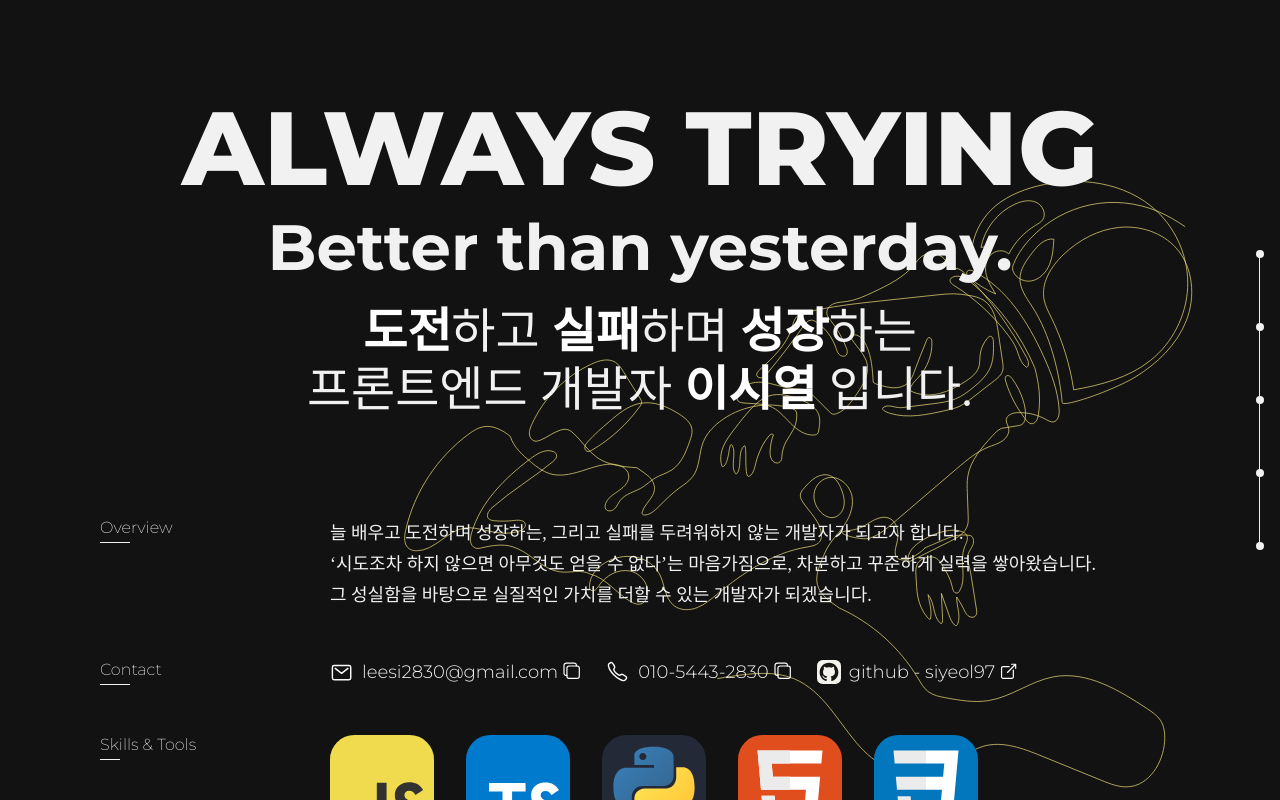
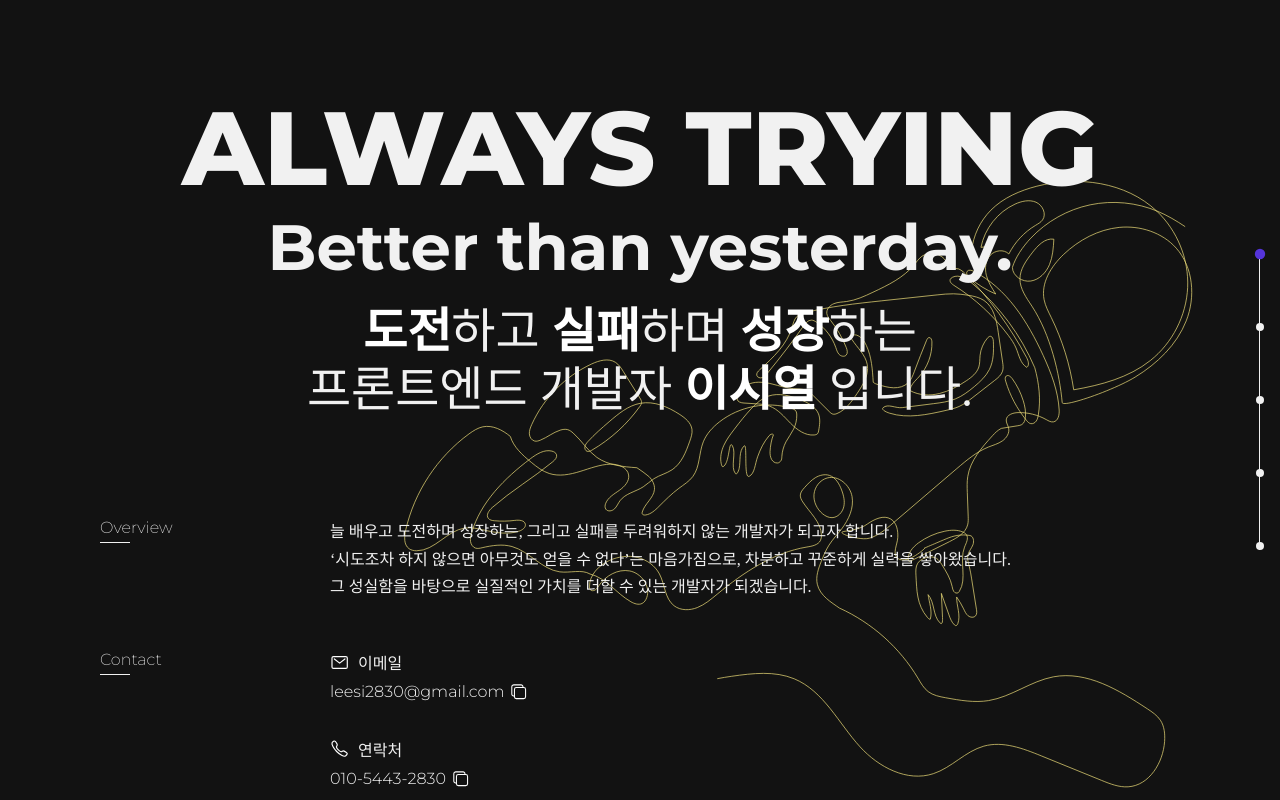
Before and after one commit to siyeol97/portfolio, a React (Vite) app: page / in a window 1280 px wide. Built offline with nearby package versions, Linux system fonts and the light colour scheme; a web font is replaced by a local one.

Commit message:
✨ Feat: scrollspy 구현, 내비게이션 스크롤 기능 구현

```diff
--- a/src/components/Contents/About.module.scss
+++ b/src/components/Contents/About.module.scss
@@ -92,7 +92,7 @@
   z-index: 1;
 
   & .overview_text {
-    font-size: 1.125rem;
+    font-size: 16px;
     font-weight: 300;
     line-height: 1.7;
   }
@@ -136,30 +136,60 @@
 
   & .contact_container {
     @include flex($justify: start, $align: start);
+    flex-direction: column;
     flex-wrap: wrap;
-    gap: 3rem;
+    gap: 36px;
 
     & img {
       width: 24px;
     }
 
     & .contact_box {
-      @include flex();
+      @include flex($align: start);
+      flex-direction: column;
       position: relative;
       gap: 0.5rem;
 
+      & .contact_title {
+        @include flex($justify: center, $align: center);
+        gap: 8px;
+
+        & span {
+          font-weight: 300;
+        }
+
+        & .main_icon {
+          width: 20px;
+        }
+      }
+
+      & .contact_github {
+        &:hover {
+          & .sub_icon {
+            transform: scale(1.05);
+            transition: all 0.2s;
+          }
+        }
+      }
+
       & .sub_icon {
         position: absolute;
-        width: 20px;
+        width: 18px;
         top: 1px;
         right: -24px;
         cursor: pointer;
+        transition: all 0.2s;
+        &:hover {
+          transform: scale(1.05);
+          transition: all 0.2s;
+        }
       }
 
       & .contact_text {
         font-family: 'Montserrat';
-        font-size: 1.125rem;
+        font-size: 16px;
         font-weight: 300;
+        position: relative;
       }
 
       & .copy_success {
@@ -266,7 +296,7 @@
 
       & img {
         position: relative;
-        width: 104px;
+        width: 100px;
       }
 
       & .blur_img {
@@ -274,7 +304,7 @@
         position: absolute;
         top: -0px;
         left: 0px;
-        width: 104px;
+        width: 100px;
         filter: blur(2.5rem);
         opacity: 0;
         z-index: 0;
--- a/src/components/Contents/About.tsx
+++ b/src/components/Contents/About.tsx
@@ -43,6 +43,7 @@ export default function About() {
     <Detail
       color='#f1f1f1'
       backgroundColor='#121212'
+      id='overview'
     >
       <section className={styles.title}>
         <h1>ALWAYS TRYING</h1>
@@ -73,16 +74,20 @@ export default function About() {
         </div>
         <article className={styles.contact_container}>
           <div className={styles.contact_box}>
+            <div className={styles.contact_title}>
               <img
                 src={mailIcon}
                 alt='mail-icon'
+                className={styles.main_icon}
               />
+              <span>이메일</span>
+            </div>
+            <div>
               <span
                 className={styles.contact_text}
                 id='email'
               >
                 leesi2830@gmail.com
-            </span>
                 <img
                   src={copyIcon}
                   alt='copy-icon'
@@ -99,18 +104,23 @@ export default function About() {
                     className={styles.check_icon}
                   />
                 </div>
+              </span>
+            </div>
           </div>
           <div className={styles.contact_box}>
+            <div className={styles.contact_title}>
               <img
                 src={callIcon}
                 alt='call-icon'
+                className={styles.main_icon}
               />
+              <span>연락처</span>
+            </div>
             <span
               className={styles.contact_text}
               id='phone'
             >
               010-5443-2830
-            </span>
               <img
                 src={copyIcon}
                 alt='copy-icon'
@@ -127,22 +137,31 @@ export default function About() {
                   className={styles.check_icon}
                 />
               </div>
+            </span>
           </div>
           <a
             href='https://github.com/siyeol97'
             target='_blank'
           >
             <div className={styles.contact_box}>
+              <div className={styles.contact_title}>
                 <img
                   src={githubIcon}
                   alt='github-icon'
+                  className={styles.main_icon}
                 />
-              <span className={styles.contact_text}>github - siyeol97</span>
+                <span>깃허브</span>
+              </div>
+              <span
+                className={`${styles.contact_text} ${styles.contact_github}`}
+              >
+                github - siyeol97
                 <img
                   src={openIcon}
                   alt='open-icon'
                   className={styles.sub_icon}
                 />
+              </span>
             </div>
           </a>
         </article>
--- a/src/components/Contents/Contents.module.scss
+++ b/src/components/Contents/Contents.module.scss
@@ -2,10 +2,6 @@
 
 body {
   overflow-y: hidden;
-  -webkit-user-select: none;
-  -moz-user-select: none;
-  -ms-use-select: none;
-  user-select: none;
   & img {
     -webkit-user-drag: none;
     -khtml-user-drag: none;
--- a/src/components/Contents/Contents.tsx
+++ b/src/components/Contents/Contents.tsx
@@ -1,10 +1,52 @@
 import styles from './Contents.module.scss';
+import navigationStyles from '../Project/Navigation.module.scss';
 import About from './About';
 import { Analytics } from '@vercel/analytics/react';
 import Projects from '../Project/Projects';
 import Navigation from '../Project/Navigation';
+import { useEffect } from 'react';
 
 export default function Contents() {
+  useEffect(() => {
+    const options = {
+      root: null,
+      rootMargin: '0px',
+      threshold: 0.5,
+    };
+
+    const callback = (entries: IntersectionObserverEntry[]) => {
+      entries.forEach((entry) => {
+        if (entry.isIntersecting) {
+          const id = entry.target.getAttribute('id');
+          document.querySelectorAll('.nav-link').forEach((link) => {
+            link.classList.remove(navigationStyles.dot_active);
+            if (link.getAttribute('href') === `#${id}`) {
+              link.classList.add(navigationStyles.dot_active);
+            }
+          });
+          document.querySelectorAll('.nav-title').forEach((title) => {
+            title.classList.remove(navigationStyles.title_active);
+            if (title.getAttribute('href') === `#${id}`) {
+              title.classList.add(navigationStyles.title_active);
+            }
+          });
+        }
+      });
+    };
+
+    const observer = new IntersectionObserver(callback, options);
+
+    const sections = document.querySelectorAll('section[id]');
+
+    sections.forEach((section) => {
+      observer.observe(section);
+    });
+
+    return () => {
+      observer.disconnect();
+    };
+  }, []);
+
   return (
     <>
       <Analytics />
--- a/src/components/Project/ImageCarousel.module.scss
+++ b/src/components/Project/ImageCarousel.module.scss
@@ -6,8 +6,8 @@
 }
 
 .project_image {
-  width: 300px;
-  height: 150px;
+  width: 250px;
+  height: 200px;
   object-fit: cover;
   border-radius: 8px;
   cursor: pointer;
--- a/src/components/Project/ImageCarousel.tsx
+++ b/src/components/Project/ImageCarousel.tsx
@@ -29,8 +29,8 @@ export default function ImageCarousel({ images }: Props) {
     dots: true,
     infinite: true,
     speed: 400,
-    slidesToShow: 3,
-    slidesToScroll: 1,
+    slidesToShow: 2,
+    slidesToScroll: 2,
     nextArrow: <NextArrow />,
     prevArrow: <PrevArrow />,
     draggable: false,
--- a/src/components/Project/Navigation.module.scss
+++ b/src/components/Project/Navigation.module.scss
@@ -31,6 +31,7 @@
   cursor: pointer;
   font-family: 'Montserrat';
   font-weight: 300;
+  opacity: 0.7;
 }
 
 .line {
@@ -62,6 +63,20 @@
   pointer-events: auto;
 }
 
+.dot_active {
+  background-color: #5534da;
+  transform: scale(1.3);
+  transition: all 0.3s;
+}
+
+.title_active {
+  color: white;
+  transform: scale(1.1);
+  transition: all 0.3s;
+  font-weight: 400;
+  opacity: 1;
+}
+
 .dot:hover + .list_container,
 .wrapper:hover .list_container {
   visibility: visible;
--- a/src/components/Project/Navigation.tsx
+++ b/src/components/Project/Navigation.tsx
@@ -2,37 +2,60 @@ import styles from './Navigation.module.scss';
 import projects from '../../data/projects';
 
 export default function Navigation() {
-  const titles = [];
-  const ids = [];
+  const titles: string[] = [];
+  const ids: string[] = [];
   for (const item in projects) {
     ids.push(item);
     titles.push(projects[item].title);
   }
+
+  const handleClick = (e: React.MouseEvent<HTMLAnchorElement>) => {
+    e.preventDefault();
+    const href = e.currentTarget.getAttribute('href');
+    if (href) {
+      const targetElement = document.querySelector(href);
+      targetElement?.scrollIntoView({ behavior: 'smooth' });
+    }
+  };
+
   return (
     <nav className={styles.wrapper}>
       <ul className={styles.list_container}>
-        <li className={styles.title}>Overview</li>
-        {titles.map((title) => {
+        <a
+          href='#overview'
+          onClick={handleClick}
+          className={`${styles.title} nav-title`}
+        >
+          Overview
+        </a>
+        {titles.map((title, index) => {
           return (
-            <li
+            <a
+              href={`#${ids[index]}`}
+              onClick={handleClick}
+              className={`${styles.title} nav-title`}
               key={title}
-              className={styles.title}
-              data-to-scrollspy-id={title}
             >
               {title}
-            </li>
+            </a>
           );
         })}
       </ul>
       <div className={styles.line}>
         <ul className={styles.dot_container}>
-          <li className={styles.dot}></li>
+          <a
+            href='#overview'
+            className={`${styles.dot} nav-link`}
+            onClick={handleClick}
+          ></a>
           {ids.map((id) => {
             return (
-              <li
+              <a
+                href={`#${id}`}
                 key={id}
-                className={styles.dot}
-              ></li>
+                className={`${styles.dot} nav-link`}
+                onClick={handleClick}
+              ></a>
             );
           })}
         </ul>
--- a/src/components/Project/Project.module.scss
+++ b/src/components/Project/Project.module.scss
@@ -14,7 +14,7 @@
 }
 
 .period {
-  margin-right: 40px;
+  margin-right: 32px;
   font-family: 'Montserrat';
   width: 200px;
   flex-shrink: 0;
@@ -65,6 +65,7 @@
     position: absolute;
     left: 0;
     transition: all 0.5s;
+    z-index: -1;
   }
 
   &:hover {
@@ -74,7 +75,6 @@
       width: 100%;
       background-color: #5534da;
       transition: all 0.5s;
-      z-index: -1;
     }
   }
 }
@@ -98,12 +98,13 @@
 .list_title {
   color: white;
   font-size: 20px;
-  font-weight: 700;
+  font-weight: 600;
   margin-bottom: 16px;
 }
 
 .list_item {
   margin-bottom: 8px;
+  font-weight: 300;
   &::before {
     content: '•';
     color: #f1f1f1;
--- a/src/components/Project/Project.tsx
+++ b/src/components/Project/Project.tsx
@@ -7,11 +7,15 @@ import ImageCarousel from './ImageCarousel';
 
 interface Props {
   project: ProjectType;
+  id: string;
 }
 
-export default function Project({ project }: Props) {
+export default function Project({ project, id }: Props) {
   return (
-    <section className={styles.wrapper}>
+    <section
+      className={styles.wrapper}
+      id={id}
+    >
       <div className={styles.vertical_line}></div>
       <span className={styles.period}>{project.period}</span>
       <article className={styles.project_content_container}>
--- a/src/components/Project/Projects.tsx
+++ b/src/components/Project/Projects.tsx
@@ -20,6 +20,7 @@ export default function Projects() {
           <Project
             key={title}
             project={projects[title]}
+            id={title}
           />
         );
       })}
```
Lines whose indentation alone changed are shown as unchanged.
